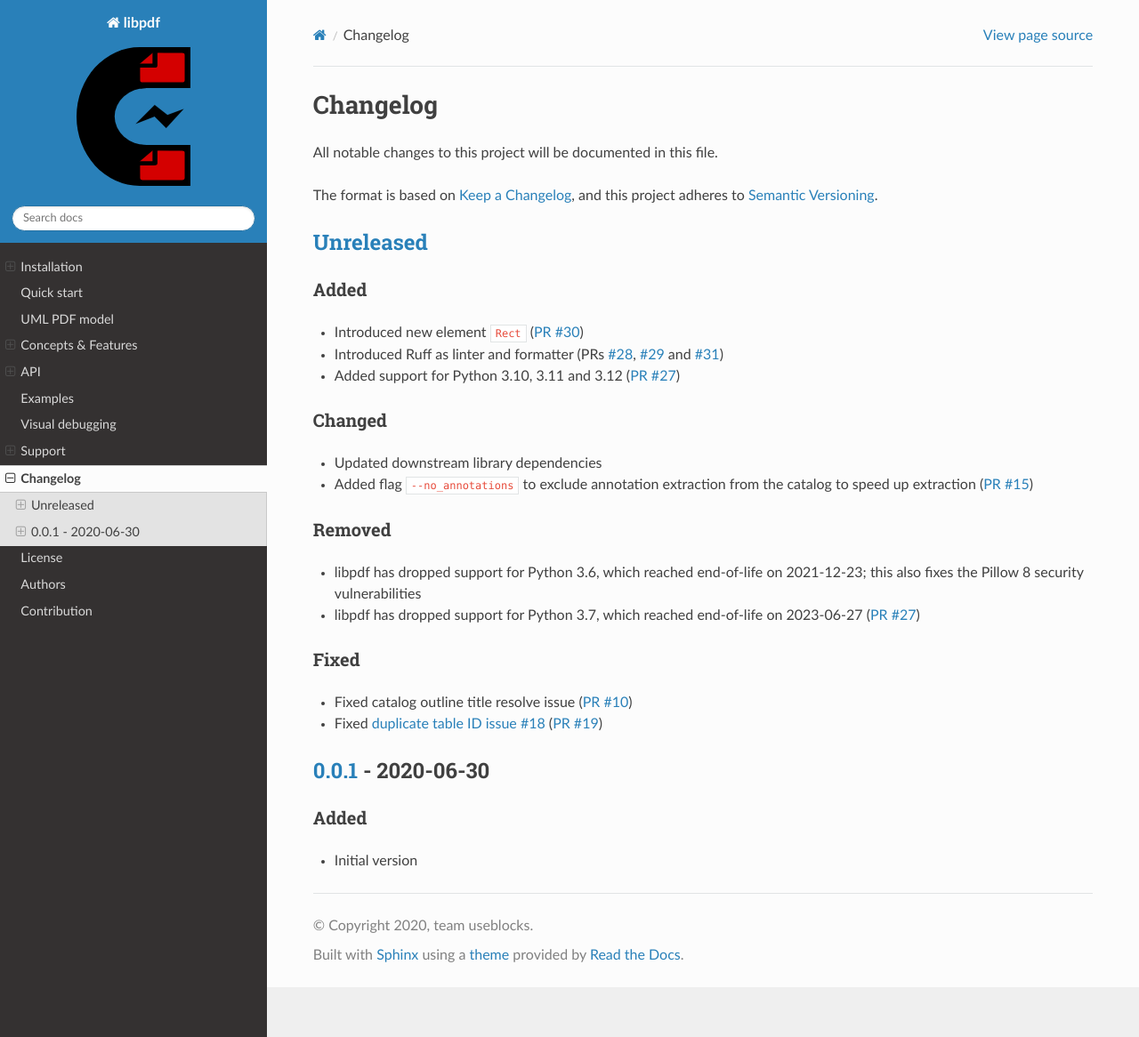
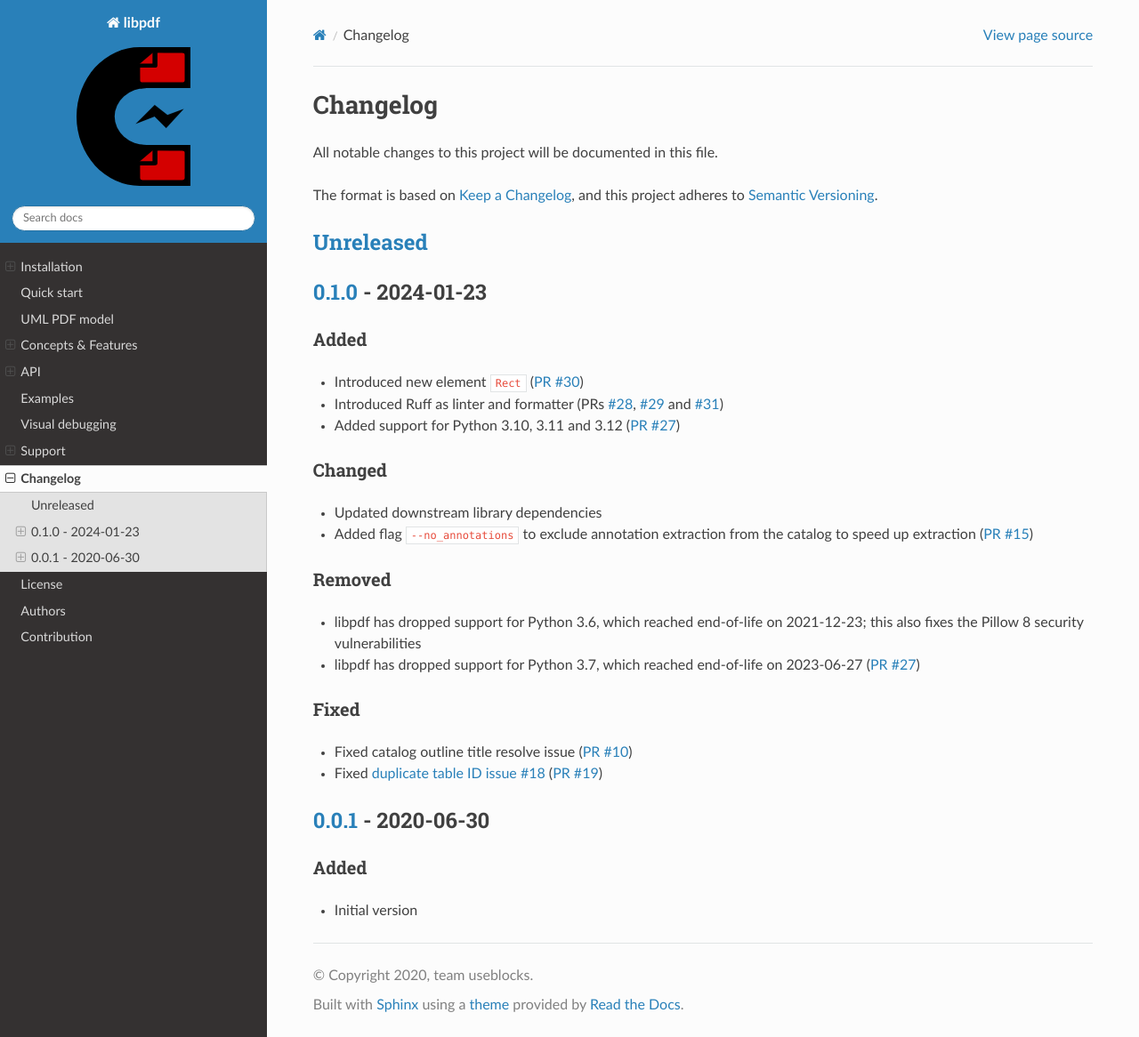
Before and after one commit to useblocks/libpdf, a Sphinx documentation site: the page built from docs/contents/changelog.rst, in a window 1280 px wide and 1166 px high. Shown: the whole window at 89% size. Built offline with Sphinx 7.4.7 and the Read the Docs theme 2.0.0, drawn with Linux system fonts in a browser that asks for light colours.

Commit message:
Preparation for 0.1.0

```diff
--- a/docs/contents/changelog.rst
+++ b/docs/contents/changelog.rst
@@ -6,16 +6,15 @@ All notable changes to this project will be documented in this file.
 The format is based on `Keep a Changelog <https://keepachangelog.com/en/1.0.0/>`_,
 and this project adheres to `Semantic Versioning <https://semver.org/spec/v2.0.0.html>`_.
 
-__ https://github.com/useblocks/libpdf/compare/v0.0.1...HEAD
+__ https://github.com/useblocks/libpdf/compare/v0.1.0...HEAD
 
 `Unreleased`__
 --------------
 
-..
-    __ https://github.com/useblocks/libpdf/compare/v0.0.1...v0.0.2
+__ https://github.com/useblocks/libpdf/compare/v0.0.1...v0.1.0
 
-    `0.0.2`__ - 2020-09-30
-    ----------------------
+`0.1.0`__ - 2024-01-23
+----------------------
 
 Added
 ~~~~~
--- a/libpdf/__init__.py
+++ b/libpdf/__init__.py
@@ -9,10 +9,8 @@ through an API and also as a command line interface.
 :copyright: © 2020 by team useblocks
 :license: MIT, see LICENSE for more details
 """  # needed for autodoc
-try:
-    import importlib_metadata  # Python 3.6 and 3.7
-except ImportError:
-    import importlib.metadata as importlib_metadata  # Python 3.8, 3.9
+
+import importlib.metadata as importlib_metadata  # Python 3.8, 3.9
 
 __version__: str = importlib_metadata.version("libpdf")
 __summary__: str = importlib_metadata.metadata("libpdf")["Summary"]
--- a/pyproject.toml
+++ b/pyproject.toml
@@ -1,6 +1,6 @@
 [tool.poetry]
 name = "libpdf"
-version = "0.0.1"
+version = "0.1.0"
 description = "Extract structured data from PDFs."
 authors = [
     "Marco Heinemann <marco.heinemann@useblocks.com>",
```
Also changed, not shown: .readthedocs.yml, 1 other file.
